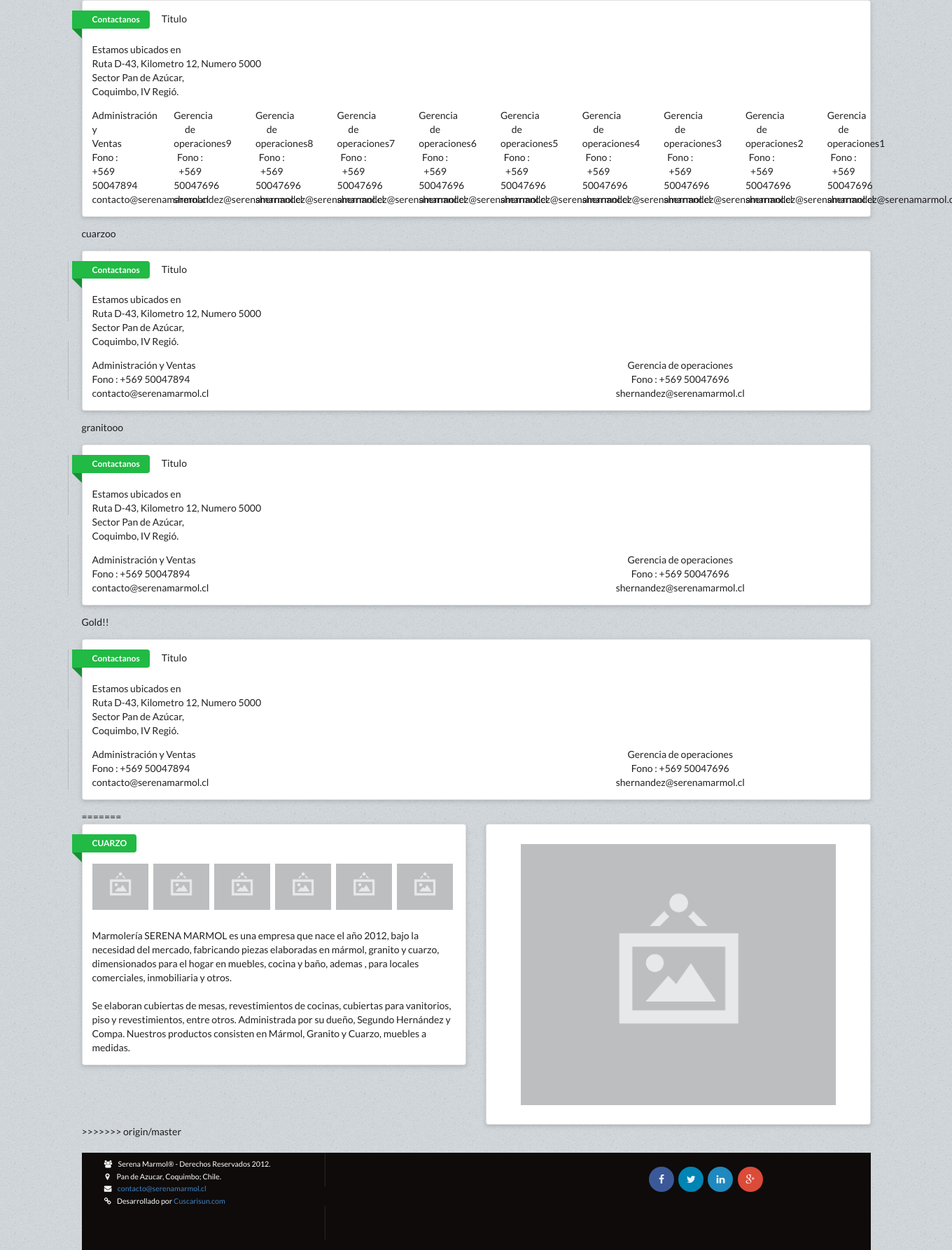
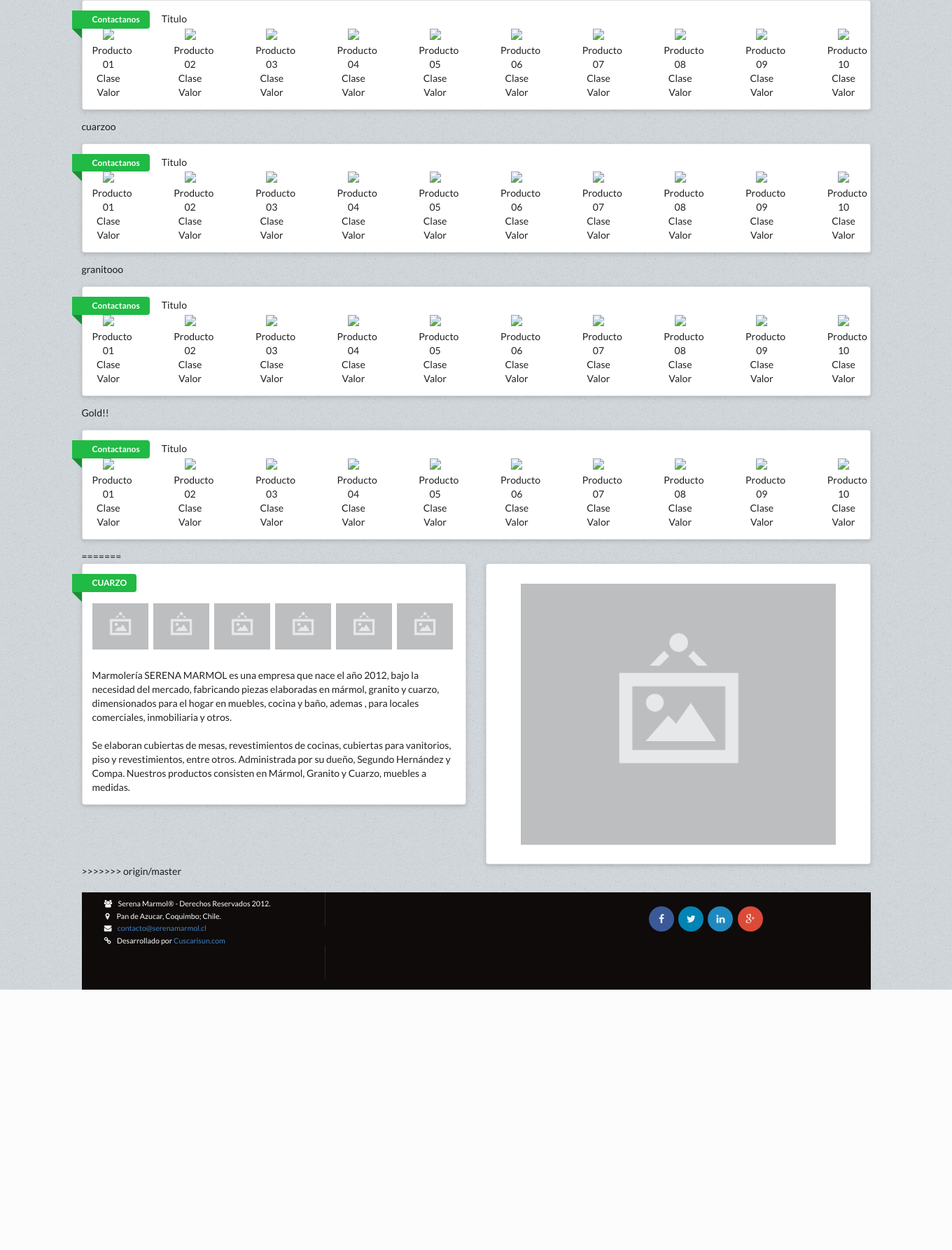
Before and after one commit to osmansmith/marmol, a PHP site: page /marmol/cuarzo.php in a window 1360 px wide. Shown: the part 337-2123 px from the top of the page at 70% size. After the commit the page ends 1751 px from the top, so only its background shows below. Run offline with PHP 8.4, Linux system fonts and the light colour scheme.

Commit message:
Modificacion de cuarzo!!
10 productos!!

```diff
--- a/cuarzo.php
+++ b/cuarzo.php
@@ -5,76 +5,71 @@
       <a class="ui green ribbon label">Contactanos</a>
       <span>Titulo</span>
 
-      <p><br>
-      Estamos ubicados en <br>
-      Ruta D-43, Kilometro 12, Numero 5000 <br>
-      Sector Pan de Azúcar, <br>
-      Coquimbo, IV Regió.
-      </p>
-
       <!-- Divisores -->
 
       <div class="ui ten column middle aligned very relaxed stackable grid">
-        <div class="column">
-          <p>Administración y Ventas <br>
-              Fono : +569 50047894 <br>
-              contacto@serenamarmol.cl
-          </p>
-        </div>
+
       <div class="center aligned column">
-       <p> Gerencia de operaciones9 <br>
-          Fono : +569 50047696 <br>
-          shernandez@serenamarmol.cl
-       </p>
+        <img src="#" style="background-color:black whidth:30px height:30px;">
+       <p> Producto 01 <br>
+         Clase <br>
+            Valor </p>
       </div>
 
       <div class="center aligned column">
-       <p> Gerencia de operaciones8 <br>
-          Fono : +569 50047696 <br>
-          shernandez@serenamarmol.cl
-       </p>
+        <img src="#" style="background-color:black whidth:30px height:30px;">
+        <p> Producto 02 <br>
+            Clase <br>
+            Valor </p>
+
       </div>
       <div class="center aligned column">
-       <p> Gerencia de operaciones7 <br>
-          Fono : +569 50047696 <br>
-          shernandez@serenamarmol.cl
-       </p>
+        <img src="#" style="background-color:black whidth:30px height:30px;">
+       <p> Producto 03 <br>
+         Clase <br>
+            Valor </p>
       </div>
       <div class="center aligned column">
-       <p> Gerencia de operaciones6 <br>
-          Fono : +569 50047696 <br>
-          shernandez@serenamarmol.cl
-       </p>
+        <img src="#" style="background-color:black whidth:30px height:30px;">
+       <p> Producto 04 <br>
+          Clase <br>
+            Valor </p>
       </div>
       <div class="center aligned column">
-       <p> Gerencia de operaciones5 <br>
-          Fono : +569 50047696 <br>
-          shernandez@serenamarmol.cl
-       </p>
+        <img src="#" style="background-color:black whidth:30px height:30px;">
+       <p> Producto 05 <br>
+           Clase <br>
+            Valor </p>
       </div>
       <div class="center aligned column">
-       <p> Gerencia de operaciones4 <br>
-          Fono : +569 50047696 <br>
-          shernandez@serenamarmol.cl
-       </p>
+        <img src="#" style="background-color:black whidth:30px height:30px;">
+       <p> Producto 06 <br>
+           Clase <br>
+            Valor </p>
       </div>
       <div class="center aligned column">
-       <p> Gerencia de operaciones3 <br>
-          Fono : +569 50047696 <br>
-          shernandez@serenamarmol.cl
-       </p>
+        <img src="#" style="background-color:black whidth:30px height:30px;">
+       <p> Producto 07 <br>
+          Clase <br>
+            Valor </p>
       </div>
       <div class="center aligned column">
-       <p> Gerencia de operaciones2 <br>
-          Fono : +569 50047696 <br>
-          shernandez@serenamarmol.cl
-       </p>
+        <img src="#" style="background-color:black whidth:30px height:30px;">
+       <p> Producto 08 <br>
+           Clase <br>
+            Valor </p>
       </div>
       <div class="center aligned column">
-       <p> Gerencia de operaciones1 <br>
-          Fono : +569 50047696 <br>
-          shernandez@serenamarmol.cl
-       </p>
+        <img src="#" style="background-color:black whidth:30px height:30px;">
+       <p> Producto 09 <br>
+           Clase <br>
+            Valor </p>
+      </div>
+      <div class="center aligned column">
+        <img src="#" style="background-color:black whidth:30px height:30px;">
+       <p> Producto 10 <br>
+           Clase <br>
+            Valor </p>
       </div>
           </div>
         </div>
@@ -85,28 +80,71 @@
       <a class="ui green ribbon label">Contactanos</a>
       <span>Titulo</span>
 
-      <p><br>
-      Estamos ubicados en <br>
-      Ruta D-43, Kilometro 12, Numero 5000 <br>
-      Sector Pan de Azúcar, <br>
-      Coquimbo, IV Regió.
-      </p>
+      <!-- Divisores -->
 
+      <div class="ui ten column middle aligned very relaxed stackable grid">
 
+      <div class="center aligned column">
+        <img src="#" style="background-color:black whidth:30px height:30px;">
+       <p> Producto 01 <br>
+         Clase <br>
+            Valor </p>
+      </div>
 
-      <div class="ui two column middle aligned very relaxed stackable grid">
-  <div class="column">
-  <p>Administración y Ventas <br>
-         Fono : +569 50047894 <br>
-         contacto@serenamarmol.cl
-      </p>
+      <div class="center aligned column">
+        <img src="#" style="background-color:black whidth:30px height:30px;">
+        <p> Producto 02 <br>
+            Clase <br>
+            Valor </p>
+
       </div>
-  <div class="ui vertical divider"></div>
       <div class="center aligned column">
-   <p> Gerencia de operaciones <br>
-      Fono : +569 50047696 <br>
-      shernandez@serenamarmol.cl
-   </p>
+        <img src="#" style="background-color:black whidth:30px height:30px;">
+       <p> Producto 03 <br>
+         Clase <br>
+            Valor </p>
+      </div>
+      <div class="center aligned column">
+        <img src="#" style="background-color:black whidth:30px height:30px;">
+       <p> Producto 04 <br>
+          Clase <br>
+            Valor </p>
+      </div>
+      <div class="center aligned column">
+        <img src="#" style="background-color:black whidth:30px height:30px;">
+       <p> Producto 05 <br>
+           Clase <br>
+            Valor </p>
+      </div>
+      <div class="center aligned column">
+        <img src="#" style="background-color:black whidth:30px height:30px;">
+       <p> Producto 06 <br>
+           Clase <br>
+            Valor </p>
+      </div>
+      <div class="center aligned column">
+        <img src="#" style="background-color:black whidth:30px height:30px;">
+       <p> Producto 07 <br>
+          Clase <br>
+            Valor </p>
+      </div>
+      <div class="center aligned column">
+        <img src="#" style="background-color:black whidth:30px height:30px;">
+       <p> Producto 08 <br>
+           Clase <br>
+            Valor </p>
+      </div>
+      <div class="center aligned column">
+        <img src="#" style="background-color:black whidth:30px height:30px;">
+       <p> Producto 09 <br>
+           Clase <br>
+            Valor </p>
+      </div>
+      <div class="center aligned column">
+        <img src="#" style="background-color:black whidth:30px height:30px;">
+       <p> Producto 10 <br>
+           Clase <br>
+            Valor </p>
       </div>
           </div>
         </div>
@@ -117,28 +155,71 @@
       <a class="ui green ribbon label">Contactanos</a>
       <span>Titulo</span>
 
-      <p><br>
-      Estamos ubicados en <br>
-      Ruta D-43, Kilometro 12, Numero 5000 <br>
-      Sector Pan de Azúcar, <br>
-      Coquimbo, IV Regió.
-      </p>
+      <!-- Divisores -->
 
+      <div class="ui ten column middle aligned very relaxed stackable grid">
 
+      <div class="center aligned column">
+        <img src="#" style="background-color:black whidth:30px height:30px;">
+       <p> Producto 01 <br>
+         Clase <br>
+            Valor </p>
+      </div>
 
-      <div class="ui two column middle aligned very relaxed stackable grid">
-  <div class="column">
-  <p>Administración y Ventas <br>
-         Fono : +569 50047894 <br>
-         contacto@serenamarmol.cl
-      </p>
+      <div class="center aligned column">
+        <img src="#" style="background-color:black whidth:30px height:30px;">
+        <p> Producto 02 <br>
+            Clase <br>
+            Valor </p>
+
       </div>
-  <div class="ui vertical divider"></div>
       <div class="center aligned column">
-   <p> Gerencia de operaciones <br>
-      Fono : +569 50047696 <br>
-      shernandez@serenamarmol.cl
-   </p>
+        <img src="#" style="background-color:black whidth:30px height:30px;">
+       <p> Producto 03 <br>
+         Clase <br>
+            Valor </p>
+      </div>
+      <div class="center aligned column">
+        <img src="#" style="background-color:black whidth:30px height:30px;">
+       <p> Producto 04 <br>
+          Clase <br>
+            Valor </p>
+      </div>
+      <div class="center aligned column">
+        <img src="#" style="background-color:black whidth:30px height:30px;">
+       <p> Producto 05 <br>
+           Clase <br>
+            Valor </p>
+      </div>
+      <div class="center aligned column">
+        <img src="#" style="background-color:black whidth:30px height:30px;">
+       <p> Producto 06 <br>
+           Clase <br>
+            Valor </p>
+      </div>
+      <div class="center aligned column">
+        <img src="#" style="background-color:black whidth:30px height:30px;">
+       <p> Producto 07 <br>
+          Clase <br>
+            Valor </p>
+      </div>
+      <div class="center aligned column">
+        <img src="#" style="background-color:black whidth:30px height:30px;">
+       <p> Producto 08 <br>
+           Clase <br>
+            Valor </p>
+      </div>
+      <div class="center aligned column">
+        <img src="#" style="background-color:black whidth:30px height:30px;">
+       <p> Producto 09 <br>
+           Clase <br>
+            Valor </p>
+      </div>
+      <div class="center aligned column">
+        <img src="#" style="background-color:black whidth:30px height:30px;">
+       <p> Producto 10 <br>
+           Clase <br>
+            Valor </p>
       </div>
           </div>
         </div>
@@ -150,28 +231,71 @@
       <a class="ui green ribbon label">Contactanos</a>
       <span>Titulo</span>
 
-      <p><br>
-      Estamos ubicados en <br>
-      Ruta D-43, Kilometro 12, Numero 5000 <br>
-      Sector Pan de Azúcar, <br>
-      Coquimbo, IV Regió.
-      </p>
+      <!-- Divisores -->
 
+      <div class="ui ten column middle aligned very relaxed stackable grid">
 
+      <div class="center aligned column">
+        <img src="#" style="background-color:black whidth:30px height:30px;">
+       <p> Producto 01 <br>
+         Clase <br>
+            Valor </p>
+      </div>
 
-      <div class="ui two column middle aligned very relaxed stackable grid">
-  <div class="column">
-  <p>Administración y Ventas <br>
-         Fono : +569 50047894 <br>
-         contacto@serenamarmol.cl
-      </p>
+      <div class="center aligned column">
+        <img src="#" style="background-color:black whidth:30px height:30px;">
+        <p> Producto 02 <br>
+            Clase <br>
+            Valor </p>
+
       </div>
-  <div class="ui vertical divider"></div>
       <div class="center aligned column">
-   <p> Gerencia de operaciones <br>
-      Fono : +569 50047696 <br>
-      shernandez@serenamarmol.cl
-   </p>
+        <img src="#" style="background-color:black whidth:30px height:30px;">
+       <p> Producto 03 <br>
+         Clase <br>
+            Valor </p>
+      </div>
+      <div class="center aligned column">
+        <img src="#" style="background-color:black whidth:30px height:30px;">
+       <p> Producto 04 <br>
+          Clase <br>
+            Valor </p>
+      </div>
+      <div class="center aligned column">
+        <img src="#" style="background-color:black whidth:30px height:30px;">
+       <p> Producto 05 <br>
+           Clase <br>
+            Valor </p>
+      </div>
+      <div class="center aligned column">
+        <img src="#" style="background-color:black whidth:30px height:30px;">
+       <p> Producto 06 <br>
+           Clase <br>
+            Valor </p>
+      </div>
+      <div class="center aligned column">
+        <img src="#" style="background-color:black whidth:30px height:30px;">
+       <p> Producto 07 <br>
+          Clase <br>
+            Valor </p>
+      </div>
+      <div class="center aligned column">
+        <img src="#" style="background-color:black whidth:30px height:30px;">
+       <p> Producto 08 <br>
+           Clase <br>
+            Valor </p>
+      </div>
+      <div class="center aligned column">
+        <img src="#" style="background-color:black whidth:30px height:30px;">
+       <p> Producto 09 <br>
+           Clase <br>
+            Valor </p>
+      </div>
+      <div class="center aligned column">
+        <img src="#" style="background-color:black whidth:30px height:30px;">
+       <p> Producto 10 <br>
+           Clase <br>
+            Valor </p>
       </div>
           </div>
         </div>
--- a/footer.php
+++ b/footer.php
@@ -110,7 +110,11 @@ var URLactual = window.location;
         if (resizeTimer) clearTimeout(resizeTimer);
         resizeTimer = setTimeout(collage, 100);
     });
+
+    // Funcion de jvascript funcion de imagenes (06imagenes)
+
     $("#mostrar").attr("src","img/01.jpg");
+
     $("#img_01").click(function(e){
         e.preventDefault();
         $("#mostrar").attr("src","img/01.jpg");
@@ -135,6 +139,7 @@ var URLactual = window.location;
         e.preventDefault();
         $("#mostrar").attr("src","img/06.jpg");
     })
+
 </script>
 
 </body>
--- a/marmol.php
+++ b/marmol.php
@@ -145,11 +145,7 @@
 
       <p><br>
       Marmolería SERENA MARMOL es una empresa que nace el año 2012, bajo la necesidad del mercado, fabricando piezas elaboradas en mármol, granito y cuarzo, dimensionados para el hogar en muebles, cocina y baño, ademas , para locales comerciales, inmobiliaria y otros. <br><br> Se elaboran cubiertas de mesas, revestimientos de cocinas, cubiertas para vanitorios, piso y revestimientos, entre otros. Administrada por su dueño, Segundo Hernández y Compa. Nuestros productos consisten en Mármol, Granito y Cuarzo, muebles a medidas. </p>
-
-
-
-
-    </div>
+      </div>
   </div>
   <div class="column">
      <div style="padding:5% 0 5% 0;" class="ui raised segment">
```
Lines whose indentation alone changed are shown as unchanged.
